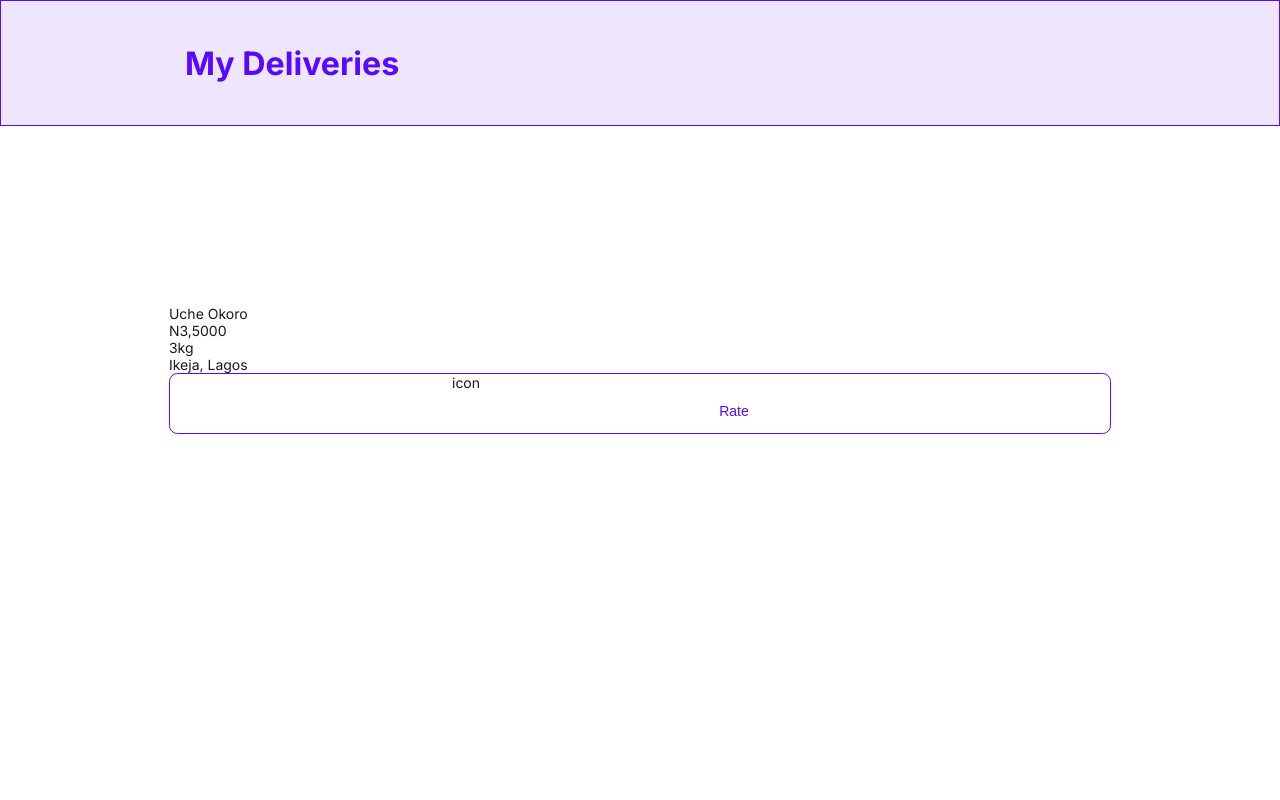
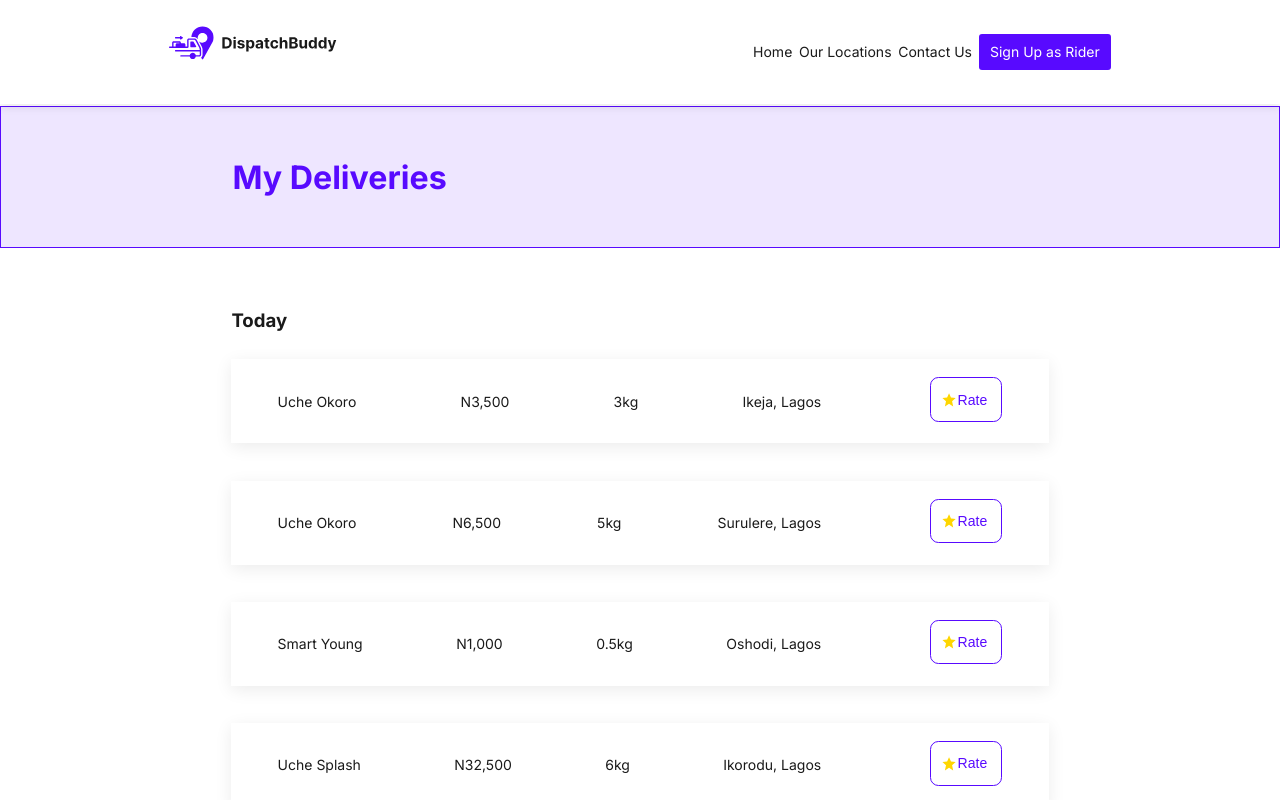
Before and after one commit to aliyura/dispatchbuddy-frontend, a React (Create React App) app: page /my_deliveries in a window 1280 px wide. Shown: the top 800 px of the page. Built offline with nearby package versions, Linux system fonts and the light colour scheme.

Commit message:
Add my deliveries layout

```diff
--- a/src/components/Molecules/HistoryCard/HistoryCard.jsx
+++ b/src/components/Molecules/HistoryCard/HistoryCard.jsx
@@ -1,21 +1,19 @@
 import React from 'react'
-// import Button from '../../Atoms/Button.style';
 import IconButton from '../IconButton/IconButton';
-
-function HistoryCard() {
+import HistoryCardStyle from './HistoryCard.style';
+function HistoryCard({delivery}) {
   return (
-    <div>
+    <HistoryCardStyle>
       <div className="trip-info">
-        <p>Uche Okoro</p>
-        <p>N3,5000</p>
-        <p>3kg</p>
-        <p>Ikeja, Lagos</p>
+        <p>{delivery?.name}</p>
+        <p>{delivery?.price}</p>
+        <p>{delivery?.weight}</p>
+        <p>{delivery?.location}</p>
       </div>
       <div className="rating-btn">
-        {/* <Button type="button">Rate</Button> */}
         <IconButton>Rate</IconButton>
       </div>
-    </div>
+    </HistoryCardStyle>
   );
 }
 
--- a/src/components/Molecules/HistoryCard/HistoryCard.style.js
+++ b/src/components/Molecules/HistoryCard/HistoryCard.style.js
@@ -0,0 +1,28 @@
+import styled from "styled-components";
+
+const HistoryCardStyle = styled.div`
+  display: flex;
+  width: 100%;
+  justify-content: space-between;
+  align-items: center;
+  height: 6rem;
+  box-shadow: 0px 4px 16px rgba(0, 0, 0, 0.08);
+  margin-bottom: 2.66rem;
+  padding: 0 3.3rem;
+  font-size: 1.33rem;
+  .trip-info {
+    display: flex;
+    width: 75%;
+    justify-content: space-between;
+  }
+  .rating-btn {
+    width: 10%;
+    height: 56.75%;
+  }
+  /* .rating-btn:hover {
+    background-color: #580aff;
+    color: #fff;
+  } */
+`;
+
+export default HistoryCardStyle;
--- a/src/components/Molecules/IconButton/IconButton.jsx
+++ b/src/components/Molecules/IconButton/IconButton.jsx
@@ -6,12 +6,11 @@ import { IconButtonStyle } from "./IconButton.style";
 function IconButton({ icon, children }) {
   return (
     <IconButtonStyle>
-      <div className="icon">{"icon"}</div>
-      {/* <div className="icon">
+      <div className="icon">
         <Star />
-      </div> */}
+      </div>
       <div className="button-wrapper">
-        <Button icon>{children}</Button>
+        <Button icon type="button">{children}</Button>
       </div>
     </IconButtonStyle>
   );
--- a/src/components/Molecules/IconButton/IconButton.style.js
+++ b/src/components/Molecules/IconButton/IconButton.style.js
@@ -7,11 +7,27 @@ export const IconButtonStyle = styled.div`
   border: 1px solid #580aff;
   border-radius: 0.6rem;
   justify-content: center;
+  cursor: pointer;
+  align-items: center;
   /* position: relative; */
-  .button-wrapper{
-    width:20%;
+  .button-wrapper {
+    width: 50%;
+    cursor: pointer;
+
+    button {
+      margin-top: 0;
+      padding-left: 0;
+      background-color: transparent;
+      transition: all 0.5sec;
+      cursor: pointer;
+    }
+    /* button:hover {
+      background-color: #580aff;
+      color: #fff;
+    } */
   }
-   .icon {
+
+  .icon {
     width: 1.4rem;
     height: 1.4rem;
     width: 20%;
--- a/src/components/Organisms/myDeliveries/MyDeliveries.jsx
+++ b/src/components/Organisms/myDeliveries/MyDeliveries.jsx
@@ -1,18 +1,47 @@
 import React from "react";
 import PageStyle from "../../Atoms/Page.style";
+import { NavBar } from "../../Molecules";
 import HistoryCard from "../../Molecules/HistoryCard/HistoryCard";
 import MyDeliveriesStyle from "./MyDeliveries.style";
+import orders from "./orders.json";
 
 function MyDeliveries() {
   return (
+    <>
+      <NavBar />
       <MyDeliveriesStyle>
         <div className="banner">
           <h2>My Deliveries</h2>
         </div>
-      <PageStyle>
-        <HistoryCard />
+        <PageStyle id="deliveries">
+          <div className="today">
+            <h5>Today</h5>
+            {orders.deliveries.map(
+              (order, index) =>
+                index <= 3 && <HistoryCard delivery={order} key={index} />
+            )}
+          </div>
+          <div className="yesterday">
+            <h5>Yesterday</h5>
+            {orders.deliveries.map(
+              (order, index) =>
+                (index > 3 || index < 5) && (
+                  <HistoryCard delivery={order} key={index} />
+                )
+            )}
+          </div>
+          <div className="previous">
+            <h5>Others</h5>
+            {orders.deliveries.map(
+              (order, index) =>
+                (index > 3 || index < 5) && (
+                  <HistoryCard delivery={order} key={index} />
+                )
+            )}
+          </div>
         </PageStyle>
       </MyDeliveriesStyle>
+    </>
   );
 }
 
--- a/src/components/Organisms/myDeliveries/MyDeliveries.style.js
+++ b/src/components/Organisms/myDeliveries/MyDeliveries.style.js
@@ -1,17 +1,31 @@
 import styled from "styled-components";
 
-const MyDeliveriesStyle = styled.header`
+const MyDeliveriesStyle = styled.main`
   width: 100%;
   h2 {
     font-size: 2.3rem;
     line-height: 2.79rem;
   }
+
   .banner {
     width: 100%;
     color: #580aff;
-    padding: 3.04rem 0 3.04rem 13.14rem;
+    padding: 3.58rem 0 3.58rem 16.53rem;
     background: rgba(88, 10, 255, 0.1);
     border: 1px solid #580aff;
+    margin-top: 7.6rem;
+  }
+  #deliveries {
+    padding-left: 16.53rem;
+    padding-right: 16.53rem;
+    margin-top: 0;
+    h5 {
+      margin: 5rem 0 2rem;
+      font-size: 1.33rem;
+    }
+    .today h5{
+      margin-top: 0;
+    }
   }
 `;
 
--- /dev/null
+++ b/src/components/Organisms/myDeliveries/orders.json
@@ -0,0 +1,40 @@
+{
+  "deliveries": [
+    {
+      "name": "Uche Okoro",
+      "price": "N3,500",
+      "weight": "3kg",
+      "location": "Ikeja, Lagos"
+    },
+    {
+      "name": "Uche Okoro",
+      "price": "N6,500",
+      "weight": "5kg",
+      "location": "Surulere, Lagos"
+    },
+    {
+      "name": "Smart Young",
+      "price": "N1,000",
+      "weight": "0.5kg",
+      "location": "Oshodi, Lagos"
+    },
+    {
+      "name": "Uche Splash",
+      "price": "N32,500",
+      "weight": "6kg",
+      "location": "Ikorodu, Lagos"
+    },
+    {
+      "name": "Smart Young",
+      "price": "N1,000",
+      "weight": "0.5kg",
+      "location": "Oshodi, Lagos"
+    },
+    {
+      "name": "Uche Splash",
+      "price": "N32,500",
+      "weight": "6kg",
+      "location": "Ikorodu, Lagos"
+    }
+  ]
+}
```
Lines whose indentation alone changed are shown as unchanged.
